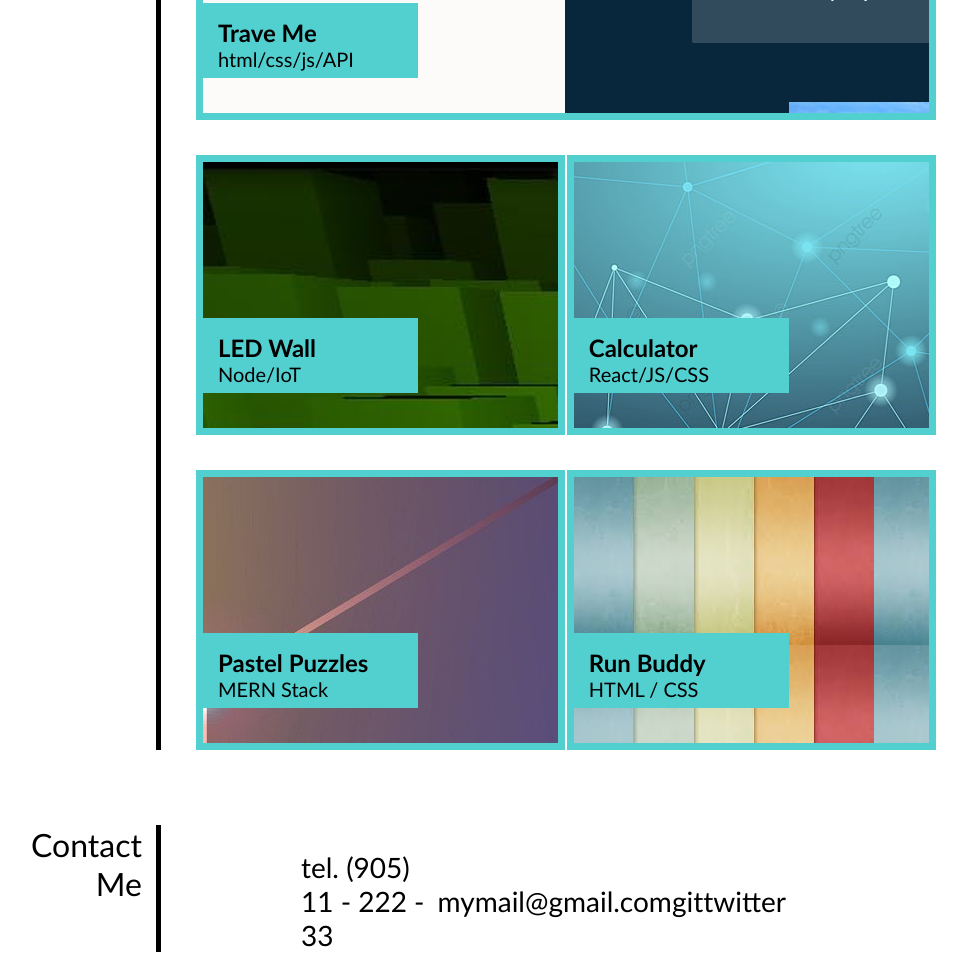
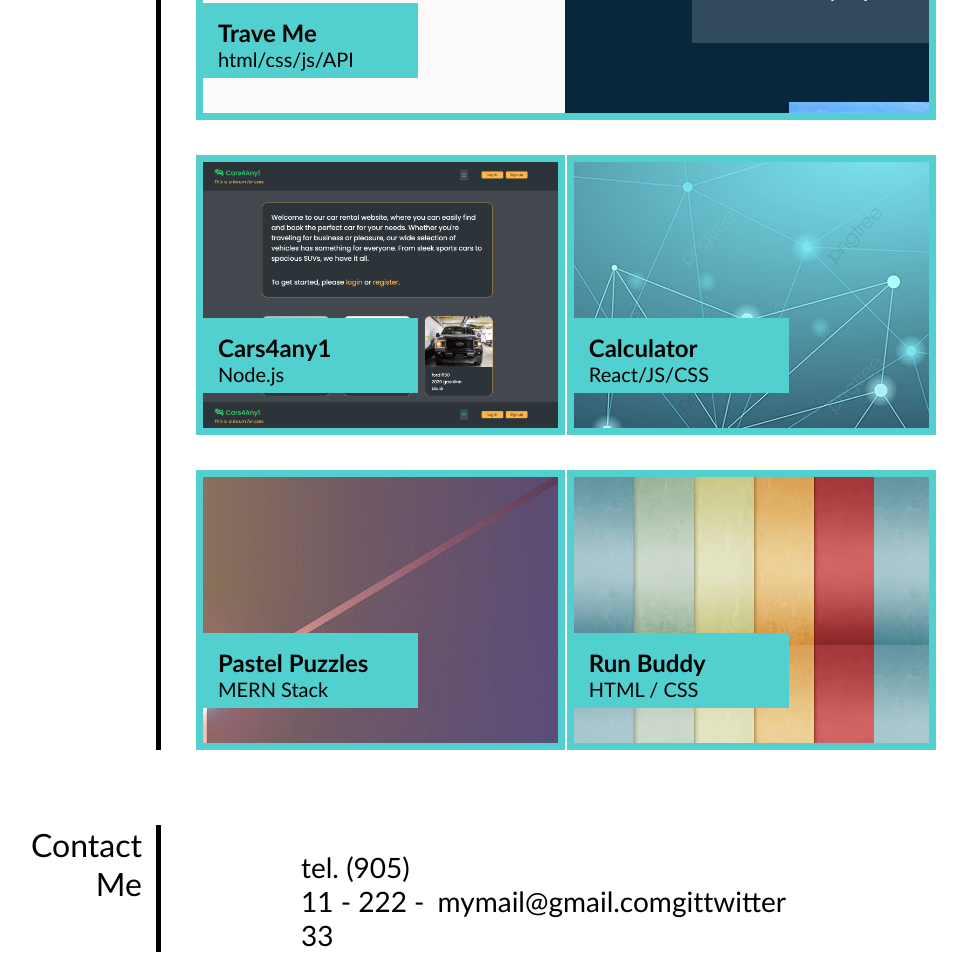
Before and after one commit to MaksymStovpovyi/max-02-chall, a plain HTML site: page index.html in a window 1280 px wide. Shown: the part 1446-2401 px from the top of the page, without its empty margins (244-1211 px from the left). Drawn offline with Linux system fonts and the light colour scheme.

Commit message:
added project2

```diff
--- a/assets/css/style.css
+++ b/assets/css/style.css
@@ -159,7 +159,8 @@ menu ul li:hover {
 }
 
 .work_box_2 {
-    background-image: url("../img/box_2.jpeg");
+    background-image: url("../img/project2.png");
+    background-size: 100%;
     min-height: 200px;
 }
 
--- a/index.html
+++ b/index.html
@@ -61,10 +61,10 @@
             </div>
         </a>
 
-        <a href="https://maksymstovpovyi.github.io/max-01-html-chall/" class="work_box_2 box">
+        <a href="https://cars4any1.herokuapp.com/" class="work_box_2 box">
             <div class="label">
-                <h2>LED Wall</h2>
-                <p>Node/IoT
+                <h2>Cars4any1</h2>
+                <p>Node.js
                 </p>
             </div>
         </a>
```
Also changed, not shown: assets/img/project2.png (added), 2 other files.
